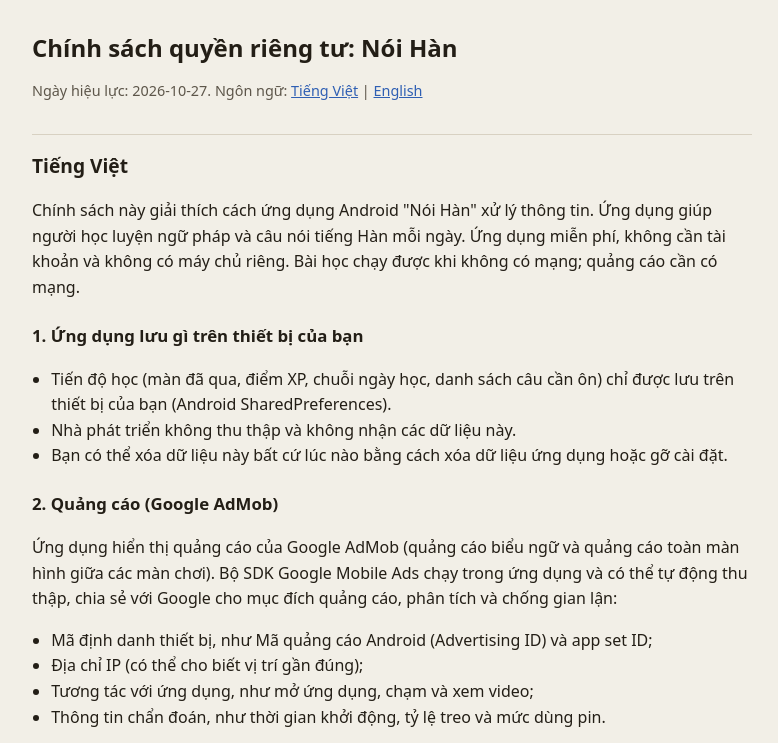
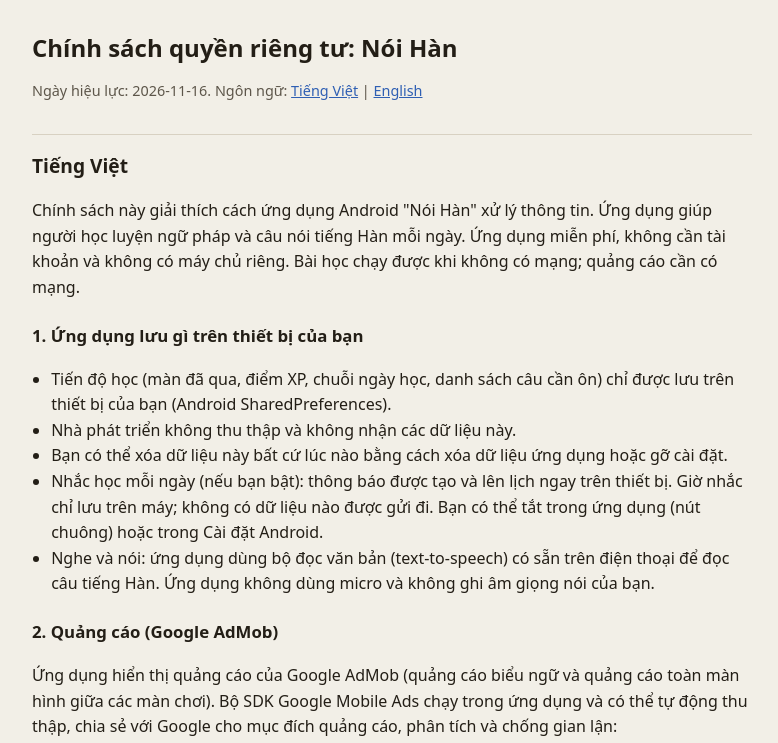
Before and after one commit to manowars/noi-han-privacy, a plain HTML site: page index.html in a window 1280 px wide. Shown: the top 743 px of the page, without its empty margins (248-1026 px from the left). Drawn offline with Linux system fonts and the light colour scheme.

Commit message:
docs: privacy policy for v1.1.0 (daily reminder, text-to-speech)
Co-Authored-By: Claude Opus 5.5 <noreply@anthropic.com>

```diff
--- a/index.html
+++ b/index.html
@@ -20,7 +20,7 @@ ul{padding-left:1.2rem}
 <body>
 <main>
 <h1>Chính sách quyền riêng tư: Nói Hàn</h1>
-<p class="muted">Ngày hiệu lực: 2026-10-27. Ngôn ngữ: <a href="#vi">Tiếng Việt</a> | <a href="#en">English</a></p>
+<p class="muted">Ngày hiệu lực: 2026-11-16. Ngôn ngữ: <a href="#vi">Tiếng Việt</a> | <a href="#en">English</a></p>
 
 <section id="vi" lang="vi">
 <h2>Tiếng Việt</h2>
@@ -31,6 +31,8 @@ ul{padding-left:1.2rem}
 <li>Tiến độ học (màn đã qua, điểm XP, chuỗi ngày học, danh sách câu cần ôn) chỉ được lưu trên thiết bị của bạn (Android SharedPreferences).</li>
 <li>Nhà phát triển không thu thập và không nhận các dữ liệu này.</li>
 <li>Bạn có thể xóa dữ liệu này bất cứ lúc nào bằng cách xóa dữ liệu ứng dụng hoặc gỡ cài đặt.</li>
+<li>Nhắc học mỗi ngày (nếu bạn bật): thông báo được tạo và lên lịch ngay trên thiết bị. Giờ nhắc chỉ lưu trên máy; không có dữ liệu nào được gửi đi. Bạn có thể tắt trong ứng dụng (nút chuông) hoặc trong Cài đặt Android.</li>
+<li>Nghe và nói: ứng dụng dùng bộ đọc văn bản (text-to-speech) có sẵn trên điện thoại để đọc câu tiếng Hàn. Ứng dụng không dùng micro và không ghi âm giọng nói của bạn.</li>
 </ul>
 
 <h3>2. Quảng cáo (Google AdMob)</h3>
@@ -68,6 +70,8 @@ ul{padding-left:1.2rem}
 <li>Learning progress (passed stages, XP, day streak, the list of items to review) is stored only on your device (Android SharedPreferences).</li>
 <li>The developer does not collect or receive this data.</li>
 <li>You can erase this data at any time by clearing the app storage or uninstalling the app.</li>
+<li>Daily study reminder (if you turn it on): notifications are created and scheduled on your device. The reminder time is stored only on the device; no data is sent anywhere. You can turn it off in the app (bell button) or in Android Settings.</li>
+<li>Listening and speaking: the app uses your phone's built-in text-to-speech engine to read Korean sentences. The app does not use the microphone and does not record your voice.</li>
 </ul>
 
 <h3>2. Advertising (Google AdMob)</h3>
```
